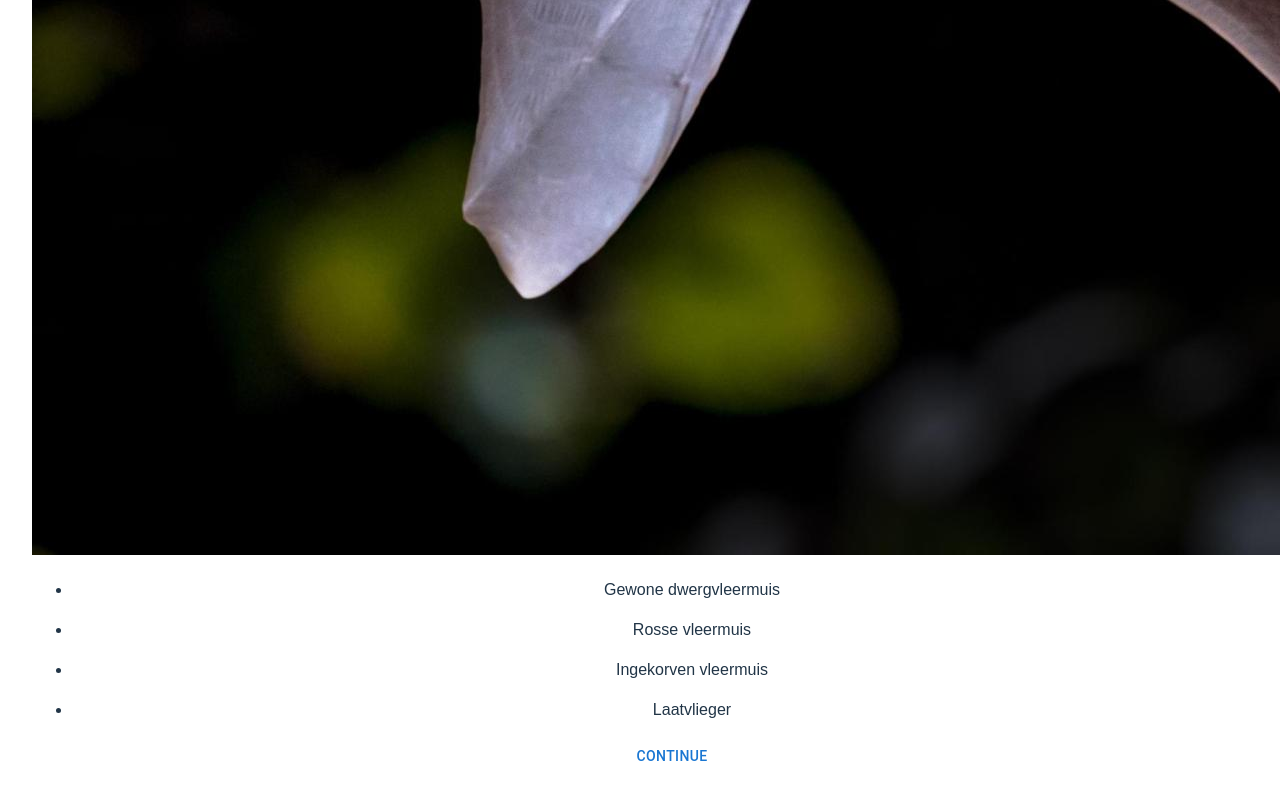
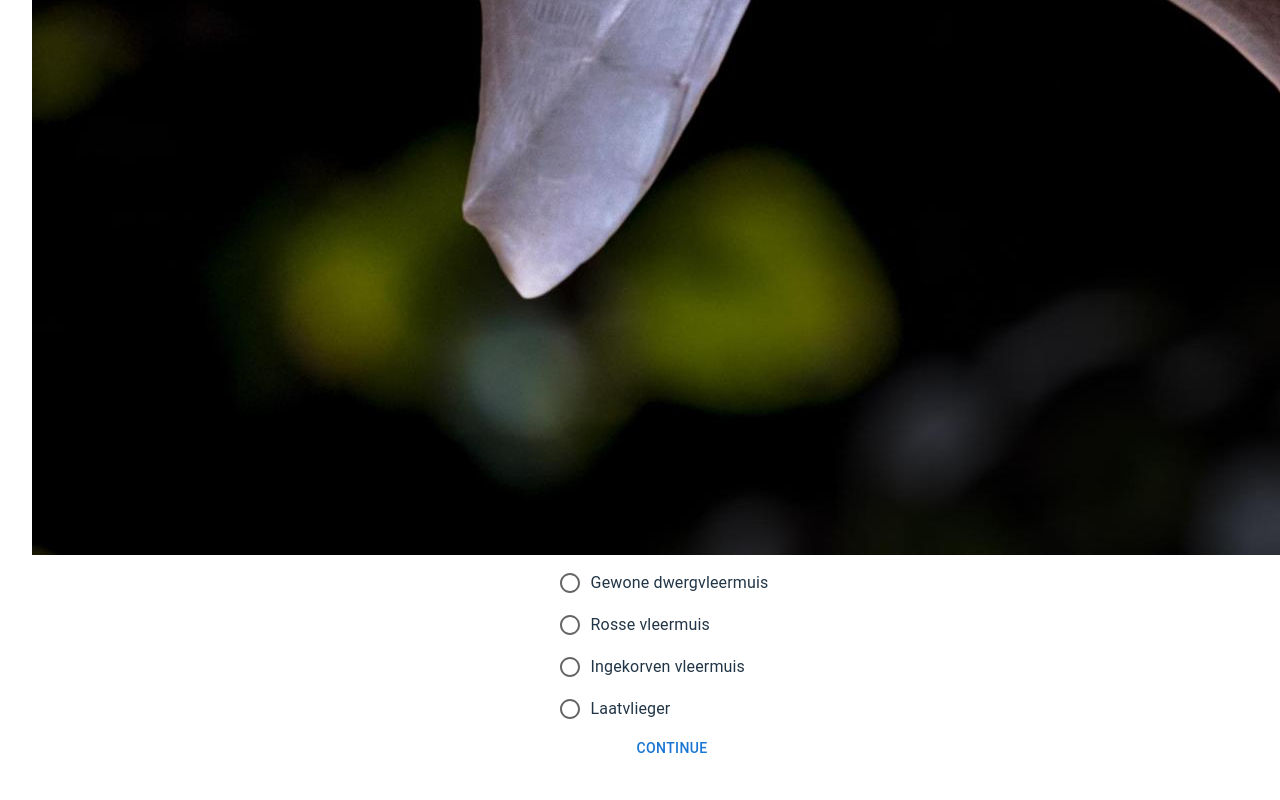
Before and after one commit to jodie-glantzlen/bat-quiz, a React (Vite) app in the folder frontend/: page /game in a window 1280 px wide. Shown: the part 1087-1887 px from the top of the page. Built offline with nearby package versions, Linux system fonts and the light colour scheme.

Commit message:
Display options as radio buttons

```diff
--- a/frontend/src/components/QuestionCard.tsx
+++ b/frontend/src/components/QuestionCard.tsx
@@ -1,20 +1,19 @@
-import type { QuestionCardProps } from "../../types"
+import { FormControl, FormControlLabel, Radio, RadioGroup } from "@mui/material";
+import type { QuestionCardProps } from "../../types";
 
-function QuestionCard({question}: QuestionCardProps) {
+function QuestionCard({ question }: QuestionCardProps) {
   return (
     <div>
-      <img src={question.image} alt="very cute bat"/>
-      {
-        question.options.map((o) => (
-          <ul>
-            <li>{o}</li>
-          </ul>
-
-        ))
-      }
+      <img src={question.image} alt={`very cute ${question.answer} bat`} />
+      <FormControl>
+        <RadioGroup name="options-group">
+          {question.options.map((o) => (
+            <FormControlLabel key={o} value={o} control={<Radio />} label={o} />
+          ))}
+        </RadioGroup>
+      </FormControl>
     </div>
-
-  )
+  );
 }
 
-export default QuestionCard
+export default QuestionCard;
```
